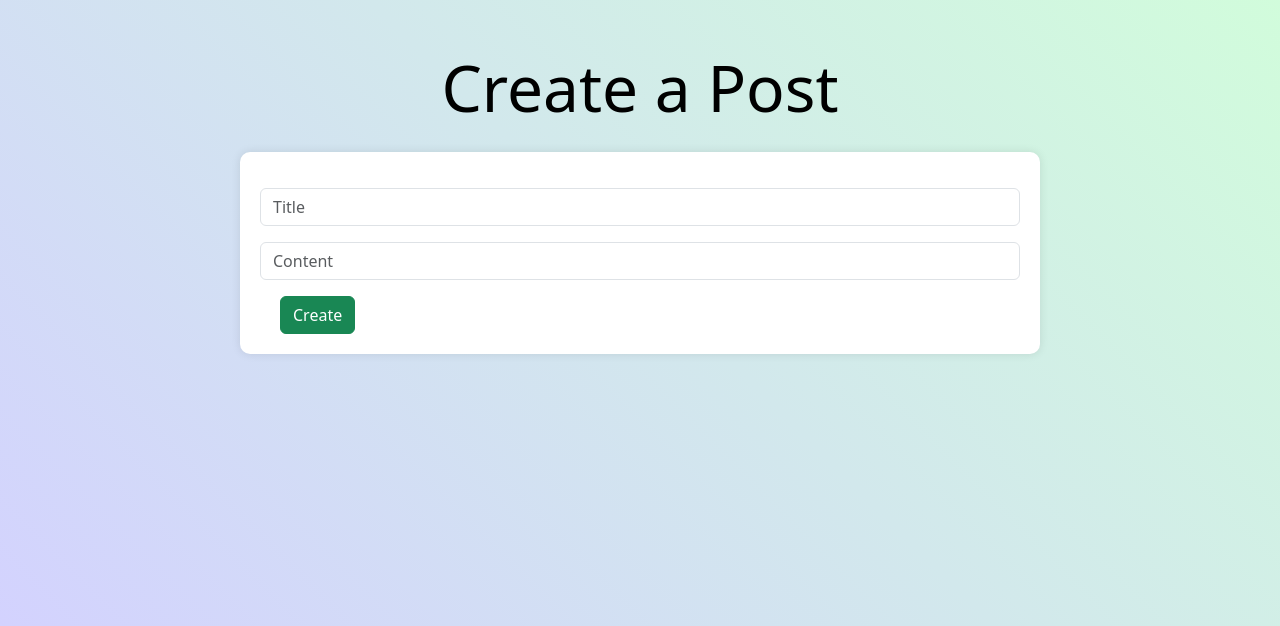
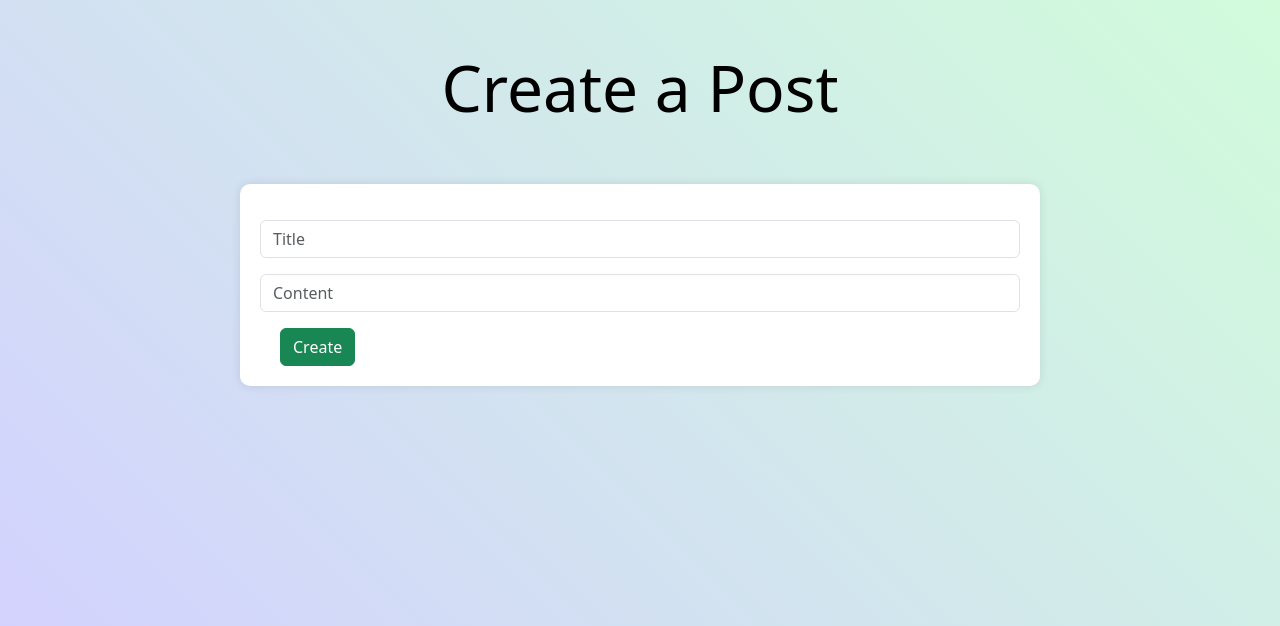
Before and after one commit to hussainmuffallal/Blog-Project, a PHP site: page /createPost.php in a window 1280 px wide. Shown: the part 130-756 px from the top of the page. Run offline with PHP 8.4, Linux system fonts and the light colour scheme; the visitor is signed in with stand-in values (Sample User, id 1).

Commit message:
modified:   createPost.php

```diff
--- a/createPost.php
+++ b/createPost.php
@@ -29,7 +29,6 @@
             color: #000;
             font-size: 4rem;
             margin-top: 5vh;
-            margin-bottom: 2vh;
             font-weight: 100;
         }
 
@@ -86,7 +85,7 @@
       </nav>
 
       <div class="hero-text">Create a Post</div>
-      <div class="container">
+      <div class="container mt-5">
         <form action="dbposts.php" method="POST">
             <div class="mt-3 mb-3">
                 <input type="text" class="form-control" id="title" onfocus="hideAlertBox()" name="title" placeholder="Title" required/>
```
